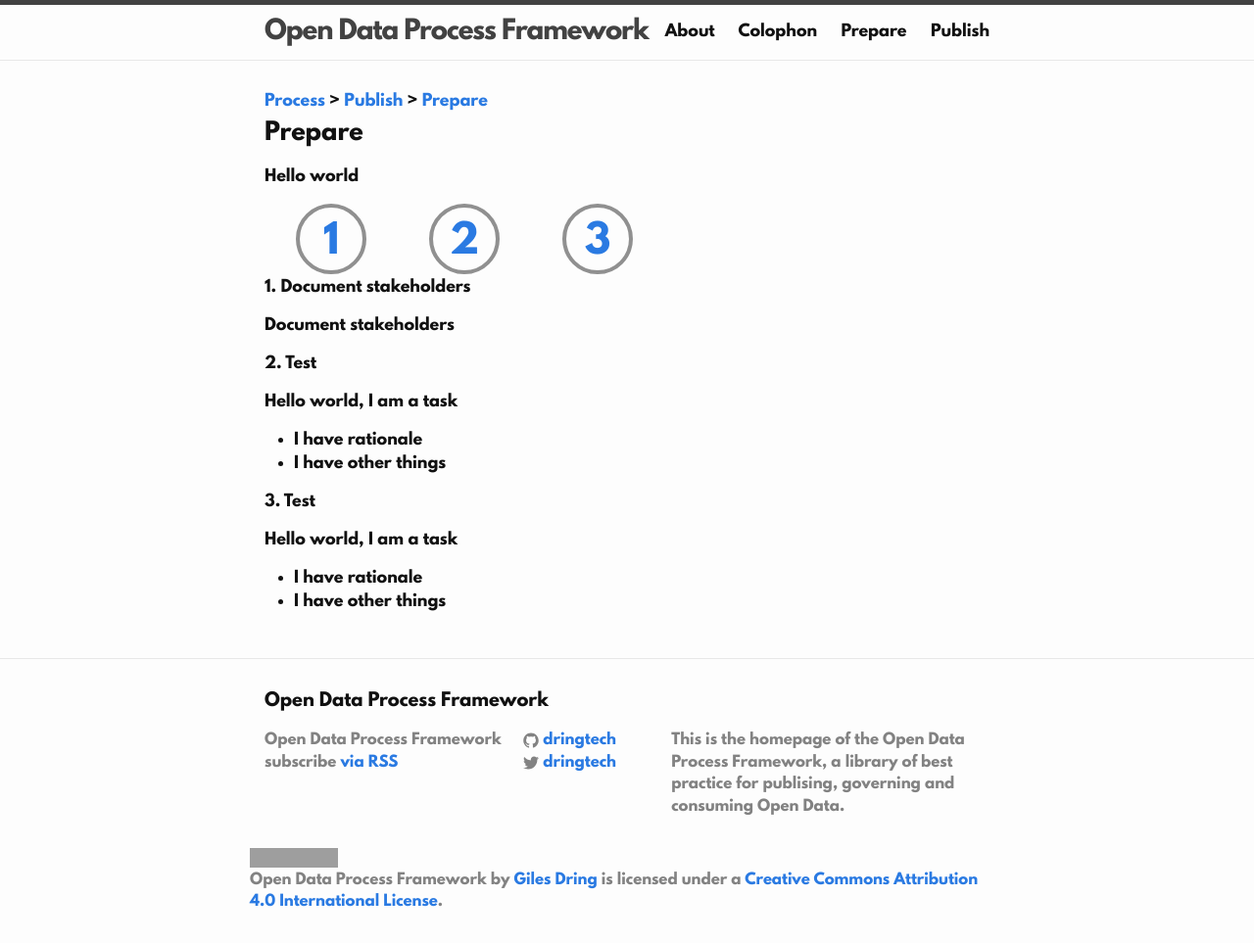
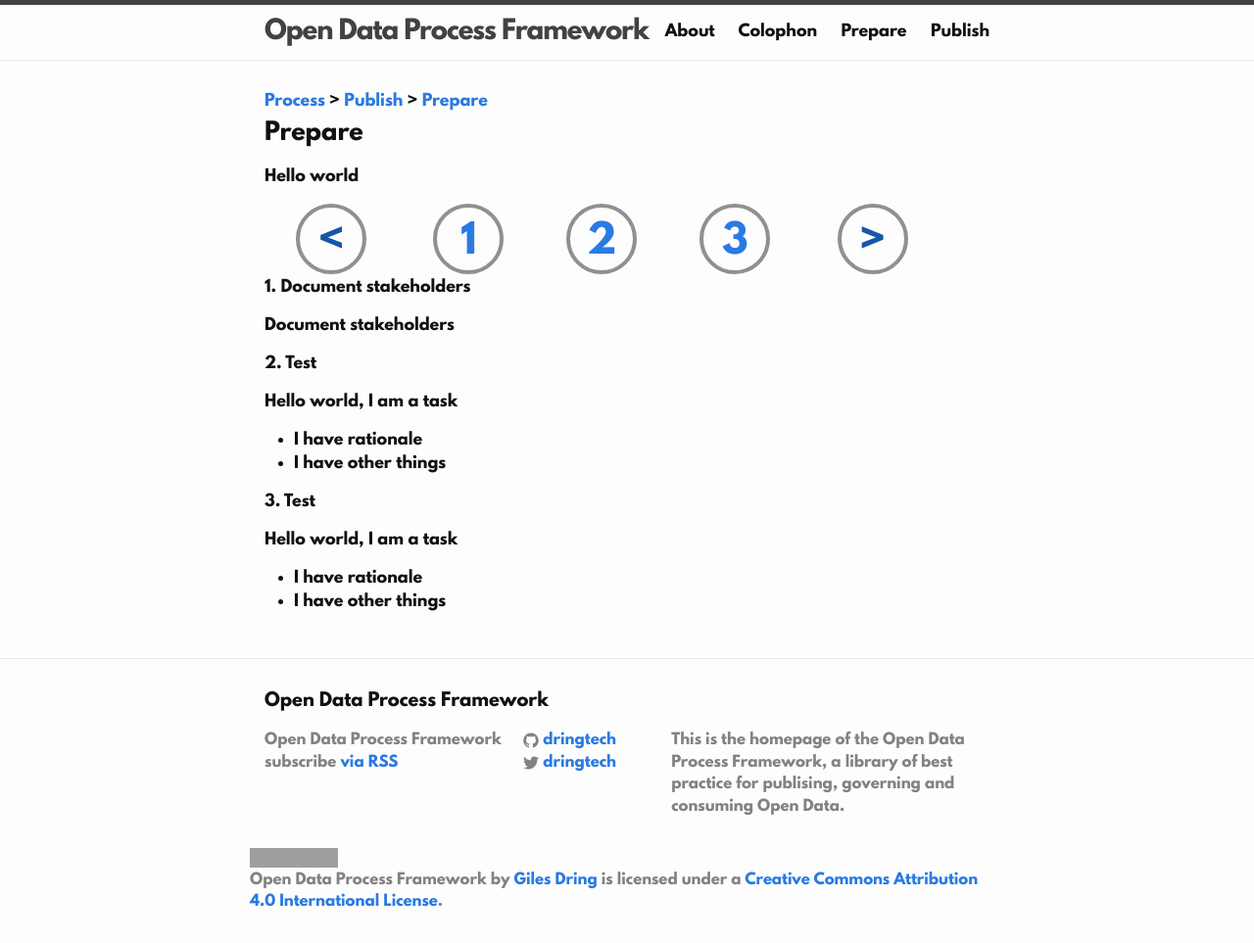
Before and after one commit to dringtech/odpf, a Jekyll site: the page built from process/publish/prepare/index.html, in a window 1280 px wide. Shown: the whole page at 98% size. Built offline with Jekyll 4.4.1, drawn with Linux system fonts in a browser that asks for light colours; grey boxes are pictures that could not be loaded.

Commit message:
Adding forward and backward scrollers

```diff
--- a/_layouts/phase.html
+++ b/_layouts/phase.html
@@ -13,9 +13,11 @@ layout: default
 
     <nav class='phase-task-navigator'>
       <ul>
+        <li class='control scroll-back'><a href="">&lt;</a></li>
         {% for task in page.tasks %}<li>
             <a href="#{{task | handle }}">{{ forloop.index }}</a>
           </li>{% endfor %}
+        <li class='control scroll-forward'><a href="">&gt;</a></li>
       </ul>
     </nav>
 
```
